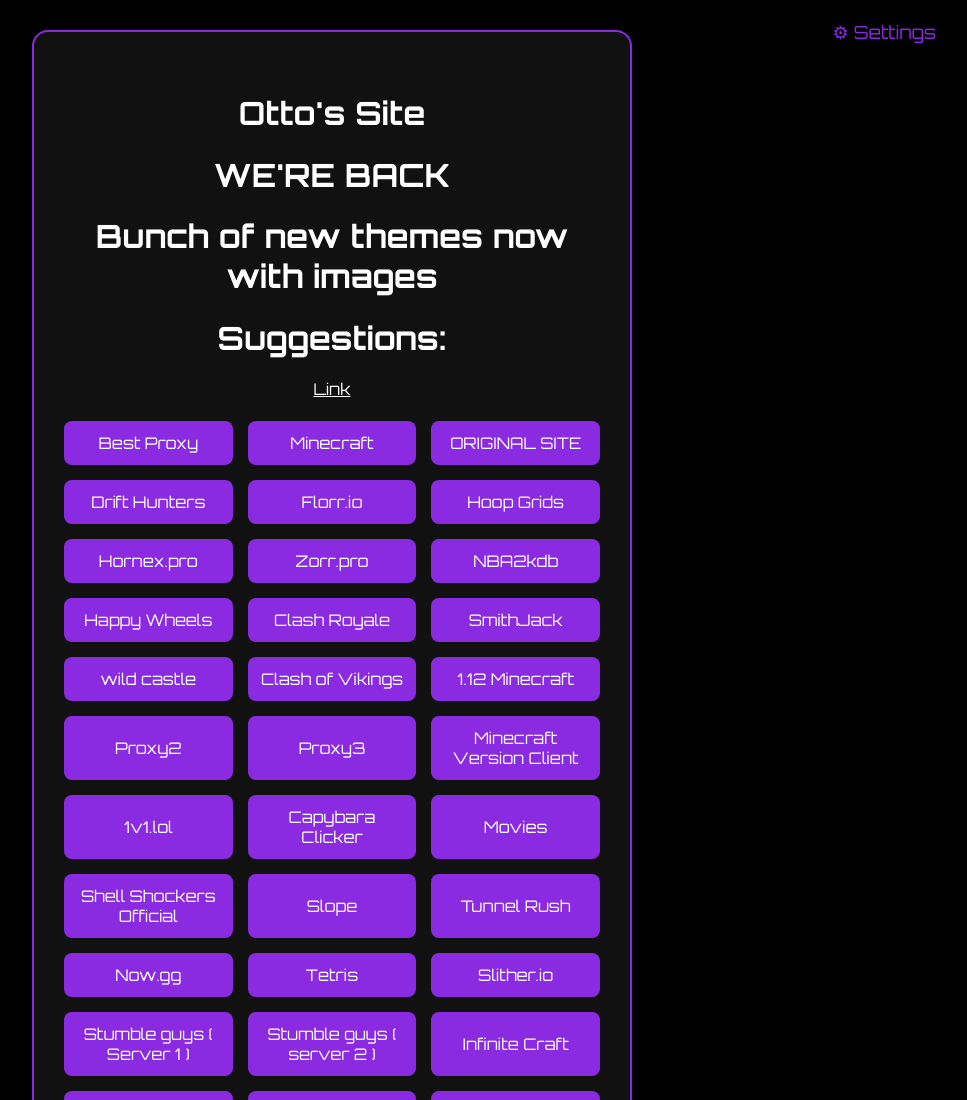
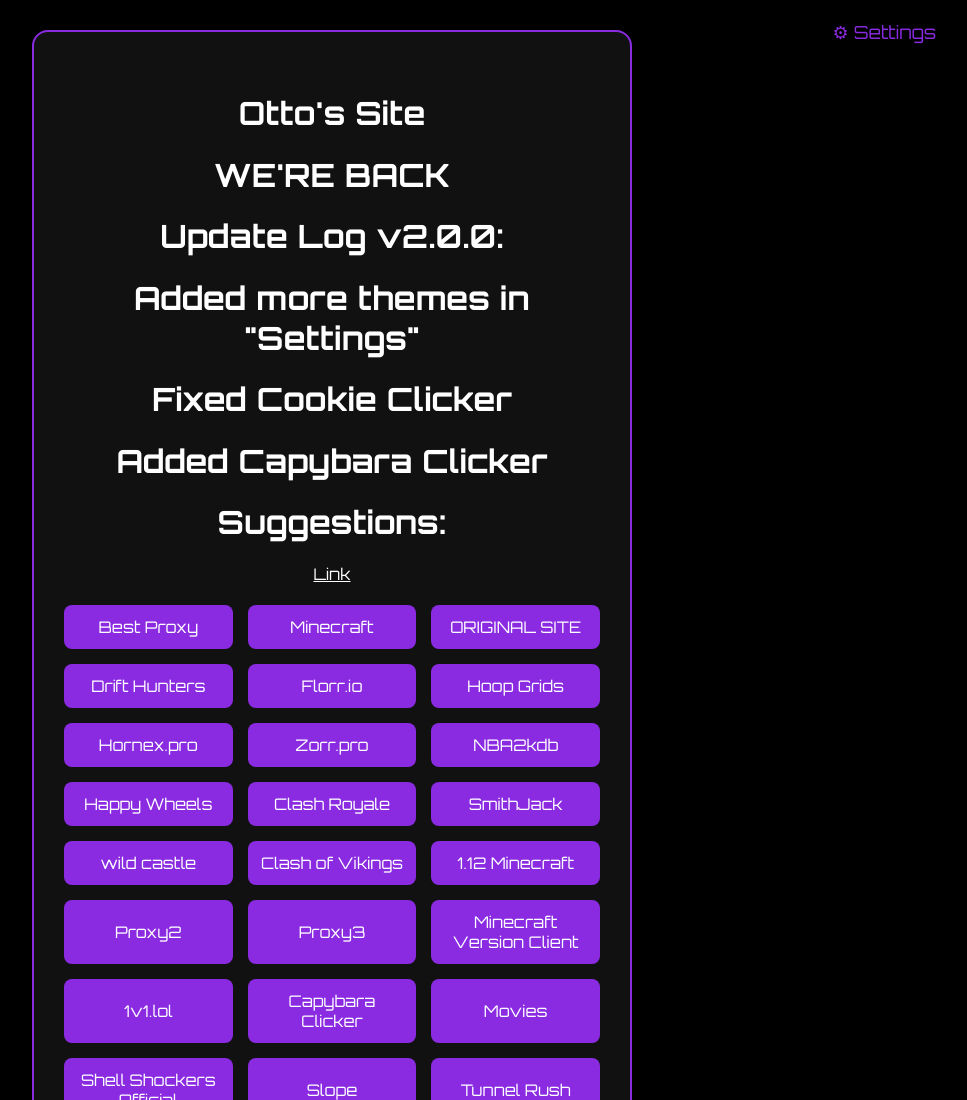
Before and after one commit to sckurvy/superdupercool, a plain HTML site: page index.html in a window 1280 px wide. Shown: the top 1100 px of the page, without its empty margins (308-1275 px from the left). Drawn offline with Linux system fonts and the light colour scheme.

Commit message:
Update index.html

```diff
--- a/index.html
+++ b/index.html
@@ -607,7 +607,11 @@
     <div id="mainContent">
       <h1>Otto's Site</h1>
      <h1>WE'RE BACK</h1>
-      <h1>Bunch of new themes now with images</h1>
+      <h1>Update Log v2.0.0:</h1>
+      <h1>Added more themes in "Settings"</h1>
+      <h1>Fixed Cookie Clicker</h1>
+      <h1>Added Capybara Clicker</h1>
+
       <h1>Suggestions:</h1>
       <a href="https://docs.google.com/forms/d/e/1FAIpQLSfOHgllemZvNHiWS6_LZdOZUL10CVw6OCpTJArUvCAcyEyXtA/viewform?usp=header">Link</a>
       <h1> </h1>
```
